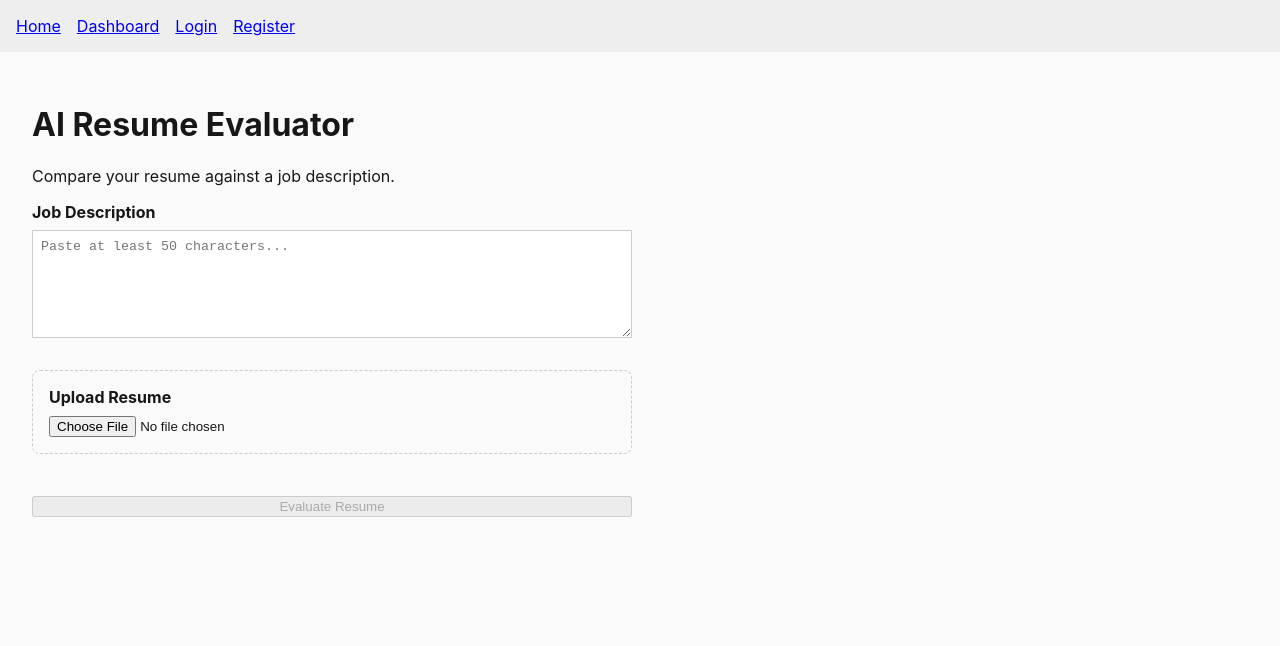
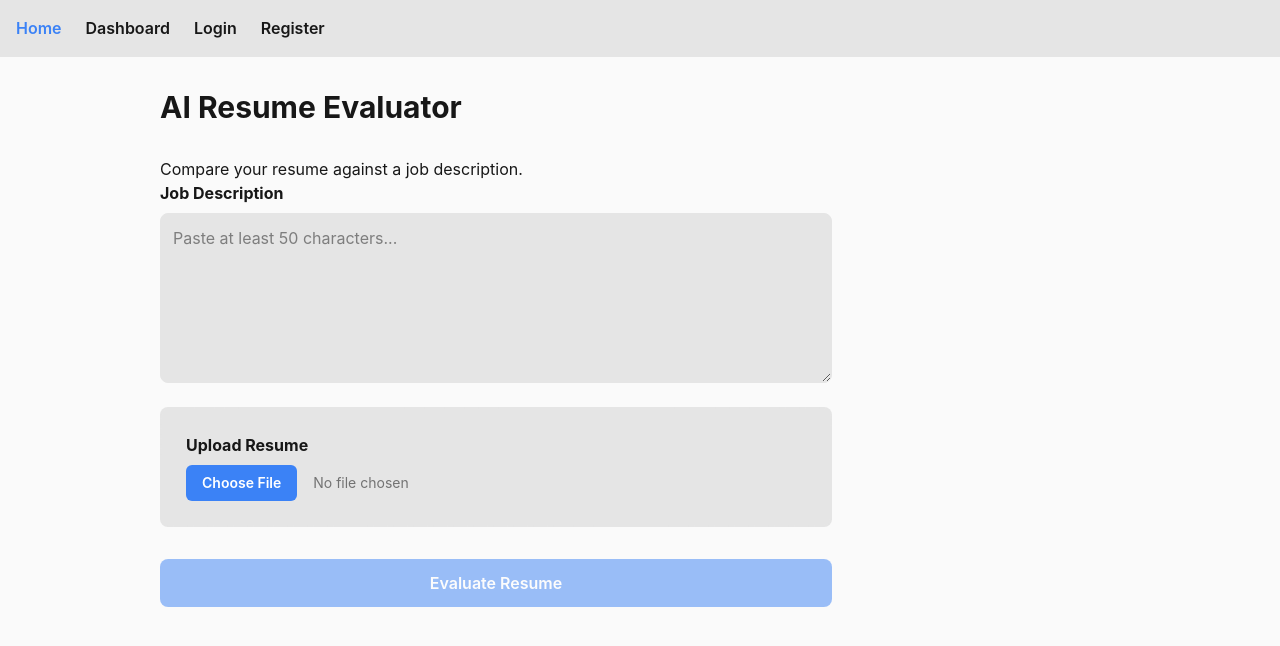
Before and after one commit to amannn619/Resume-Evaluator, a React (Vite) app: page / in a window 1280 px wide. Shown: the top 646 px of the page. Built offline with nearby package versions, Linux system fonts and the light colour scheme.

Commit message:
Added basic styles

```diff
--- a/package.json
+++ b/package.json
@@ -16,14 +16,18 @@
   },
   "devDependencies": {
     "@eslint/js": "^10.0.1",
+    "@tailwindcss/postcss": "^4.3.3",
     "@types/node": "^24.13.3",
     "@types/react": "^19.2.18",
     "@types/react-dom": "^19.2.4",
     "@vitejs/plugin-react": "^6.1.0",
+    "autoprefixer": "^10.5.4",
     "eslint": "^10.9.0",
     "eslint-plugin-react-hooks": "^7.1.1",
     "eslint-plugin-react-refresh": "^0.5.4",
     "globals": "^17.11.0",
+    "postcss": "^8.5.26",
+    "tailwindcss": "^4.3.3",
     "typescript": "~6.0.2",
     "typescript-eslint": "^8.67.0",
     "vite": "^8.2.2"
--- /dev/null
+++ b/postcss.config.js
@@ -0,0 +1,6 @@
+export default {
+    plugins: {
+      '@tailwindcss/postcss': {},
+      autoprefixer: {},
+    },
+  }
--- a/src/components/shared/AppLayout.tsx
+++ b/src/components/shared/AppLayout.tsx
@@ -1,16 +1,24 @@
-import { Link, Outlet } from "react-router-dom";
+import { NavLink, Outlet } from "react-router-dom";
 
 export default function AppLayout() {
+    const getNavClass = (isActive: boolean, isSecondary = false) => {
+        const baseClasses = "hover:text-brand font-semibold transition-colors";
+
+        if (isSecondary) {
+            return `${baseClasses} ${isActive ? 'text-main font-bold' : 'text-subtle'}`;
+        }
+        return `${baseClasses} ${isActive ? 'text-brand' : 'text-main'}`;
+    };
     return (
         <>
-            <nav style={{ padding: '1rem', background: '#eee', display: 'flex', gap: '1rem' }}>
-                <Link to="/">Home</Link>
-                <Link to="/dashboard">Dashboard</Link>
-                <Link to="/login">Login</Link>
-                <Link to="/register">Register</Link>
+            <nav className="flex gap-6 p-4 bg-surface border-b border-outline">
+                <NavLink to="/" className={({ isActive }) => getNavClass(isActive)}>Home</NavLink>
+                <NavLink to="/dashboard" className={({ isActive }) => getNavClass(isActive)}>Dashboard</NavLink>
+                <NavLink to="/login" className={({ isActive }) => getNavClass(isActive)}>Login</NavLink>
+                <NavLink to="/register" className={({ isActive }) => getNavClass(isActive)}>Register</NavLink>
             </nav>
 
-            <main style={{ padding: '2rem' }}>
+            <main className="p-8 max-w-5xl mx-auto">
                 <Outlet />
             </main>
         </>
--- a/src/components/shared/FileUploader.tsx
+++ b/src/components/shared/FileUploader.tsx
@@ -26,13 +26,17 @@ export default function FileUploader({ accept, maxSizeMB, onFileSelect }: FileUp
     };
 
     return (
-        <div style={{ padding: '1rem', border: '1px dashed #ccc', borderRadius: '8px' }}>
-            <label style={{ display: 'block', marginBottom: '8px', fontWeight: 'bold' }}>
+        <div className="p-6 border-2 border-dashed border-outline rounded-lg bg-surface text-main">
+            <label className="block mb-2 font-bold">
                 Upload Resume
             </label>
-            <input type="file" accept={accept} onChange={handleFileSelect} />
+            <input
+                type="file"
+                accept={accept}
+                onChange={handleFileSelect}
+                className="block w-full text-sm text-subtle file:mr-4 file:py-2 file:px-4 file:rounded-md file:border-0 file:text-sm file:font-semibold file:bg-brand file:text-white hover:file:opacity-90 cursor-pointer transition-colors" />
 
-            {error && <p style={{ color: 'red', margin: '8px 0 0' }}>{error}</p>}
+            {error && <p className="text-error mt-2 text-sm">{error}</p>}
         </div>
     )
 }
--- a/src/features/home/Home.tsx
+++ b/src/features/home/Home.tsx
@@ -35,9 +35,9 @@ export default function Home() {
 
     return (
         <div>
-            <h1>AI Resume Evaluator</h1>
+            <h1 className="text-3xl font-bold mb-8 text-main">AI Resume Evaluator</h1>
             <p>Compare your resume against a job description.</p>
-            <form onSubmit={handleSubmit} style={{ display: 'flex', flexDirection: 'column', gap: '2rem', maxWidth: '600px' }}>
+            <form onSubmit={handleSubmit} className="flex flex-col gap-6 max-w-2xl">
 
                 <JobDescriptionInput
                     value={jobDescription}
@@ -49,7 +49,7 @@ export default function Home() {
 
                 <button
                     type="submit"
-                    style={{ display: "block", marginTop: "10px" }}
+                    className="px-6 py-3 mt-2 font-semibold rounded-lg bg-brand text-white transition-all hover:opacity-90 disabled:opacity-50 disabled:cursor-not-allowed"
                     disabled={!jobDescription || !resumeFile}
                 >
                     Evaluate Resume
--- a/src/features/home/JobDescriptionInput.tsx
+++ b/src/features/home/JobDescriptionInput.tsx
@@ -7,16 +7,19 @@ interface JDInputProps {
 export default function JobDescriptionInput({ value, error, onTextChange }: JDInputProps) {
 
     return (
-        <div style={{ display: 'flex', flexDirection: 'column' }}>
-            <label style={{ marginBottom: '8px', fontWeight: 'bold' }}>Job Description</label>
+        <div className="flex flex-col">
+            <label className="mb-2 font-bold text-main">Job Description</label>
             <textarea
                 placeholder="Paste at least 50 characters..."
                 rows={6}
                 value={value}
                 onChange={(e) => onTextChange(e.target.value)}
-                style={{ borderColor: error ? 'red' : '#ccc', padding: '8px' }}
+                className={`w-full p-3 border rounded-lg bg-surface text-main resize-y focus:outline-none focus:ring-2 transition-shadow ${error
+                    ? 'border-error focus:ring-error/50'
+                    : 'border-outline focus:ring-brand/50'
+                    }`}
             />
-            {error && <span style={{ color: 'red', fontSize: '14px', marginTop: '4px' }}>{error}</span>}
+            {error && <span className="text-error text-sm mt-1">{error}</span>}
         </div>
     )
 }
--- a/src/index.css
+++ b/src/index.css
@@ -1,41 +1,49 @@
-:root {
-  /* LIGHT MODE (Monochrome base with Signals) */
-  --color-primary: #3b82f6;      /* Accent Blue */
-  --color-success: #10b981;      /* Emerald Match */
-  --color-error: #ef4444;        /* Crimson Mismatch */
+@import "tailwindcss";
 
-  --bg-primary: #fafafa;         /* Off-White Background */
-  --bg-secondary: #e5e5e5;       /* Light Gray Card */
-
-  --text-main: #171717;          /* Pitch Gray Headings */
-  --text-subtle: #737373;        /* Mid Gray Body/Labels */
-  --text-inverse: #ffffff;       /* White on Dark */
-
-  --border: #e5e5e5;             /* Light Gray Border */
+/* 1. Tell Tailwind v4 to generate utility classes from your CSS variables */
+@theme {
+  --color-brand: var(--color-primary);
+  --color-success: var(--color-success);
+  --color-error: var(--color-error);
+  --color-background: var(--bg-primary);
+  --color-surface: var(--bg-secondary);
+  --color-main: var(--text-main);
+  --color-subtle: var(--text-subtle);
+  --color-inverse: var(--text-inverse);
+  --color-outline: var(--border);
 }
 
-html[data-theme='dark'] {
-  --color-primary: #3b82f6;    /* Accent Blue */
-  --color-success: #10b981;    /* Emerald Match */
-  --color-error: #ef4444;      /* Crimson Mismatch */
+@layer base {
+  :root {
+    /* LIGHT MODE */
+    --color-primary: #3b82f6;
+    --color-success: #10b981;
+    --color-error: #ef4444;
+    --bg-primary: #fafafa;
+    --bg-secondary: #e5e5e5;
+    --text-main: #171717;
+    --text-subtle: #737373;
+    --text-inverse: #ffffff;
+    --border: #e5e5e5;
+  }
 
-  --bg-primary: #09090b;       /* Deep Zinc Background */
-  --bg-secondary: #18181b;     /* Card Zinc Surface */
+  html[data-theme='dark'] {
+    /* DARK MODE */
+    --color-primary: #3b82f6;
+    --color-success: #10b981;
+    --color-error: #ef4444;
+    --bg-primary: #09090b;
+    --bg-secondary: #18181b;
+    --text-main: #ffffff;
+    --text-subtle: #a1a1aa;
+    --text-inverse: #171717;
+    --border: #27272a;
+  }
 
-  --text-main: #ffffff;        /* Pure White Headings */
-  --text-subtle: #a1a1aa;      /* Slate Zinc Body/Labels */
-  --text-inverse: #171717;     /* Pitch Gray on Light */
-
-  --border: #27272a;           /* Zinc Border */
+  /* 2. Standard CSS for the body is perfectly fine and avoids @apply issues */
+  body {
+    background-color: var(--bg-primary);
+    color: var(--text-main);
+    -webkit-font-smoothing: antialiased;
+  }
 }
-
-/* Base style reset */
-body {
-  margin: 0;
-  font-family: -apple-system, BlinkMacSystemFont, 'Segoe UI', 'Roboto', 'Oxygen',
-    'Ubuntu', 'Cantarell', 'Fira Sans', 'Droid Sans', 'Helvetica Neue', sans-serif;
-  -webkit-font-smoothing: antialiased;
-  -moz-osx-font-smoothing: grayscale;
-  background-color: var(--bg-primary);
-  color: var(--text-main);
-}
--- /dev/null
+++ b/tailwind.config.js
@@ -0,0 +1,25 @@
+/** @type {import('tailwindcss').Config} */
+export default {
+    // 1. Tell Tailwind where your React components are
+    content: [
+      "./index.html",
+      "./src/**/*.{js,ts,jsx,tsx}",
+    ],
+    theme: {
+      extend: {
+        // 2. Map your custom CSS variables to Tailwind classes
+        colors: {
+          brand: 'var(--color-primary)',
+          success: 'var(--color-success)',
+          error: 'var(--color-error)',
+          background: 'var(--bg-primary)',
+          surface: 'var(--bg-secondary)',
+          main: 'var(--text-main)',
+          subtle: 'var(--text-subtle)',
+          inverse: 'var(--text-inverse)',
+          outline: 'var(--border)',
+        }
+      },
+    },
+    plugins: [],
+  }
```
Also changed, not shown: 1 other file (tests, documents, lock files or other folders).
